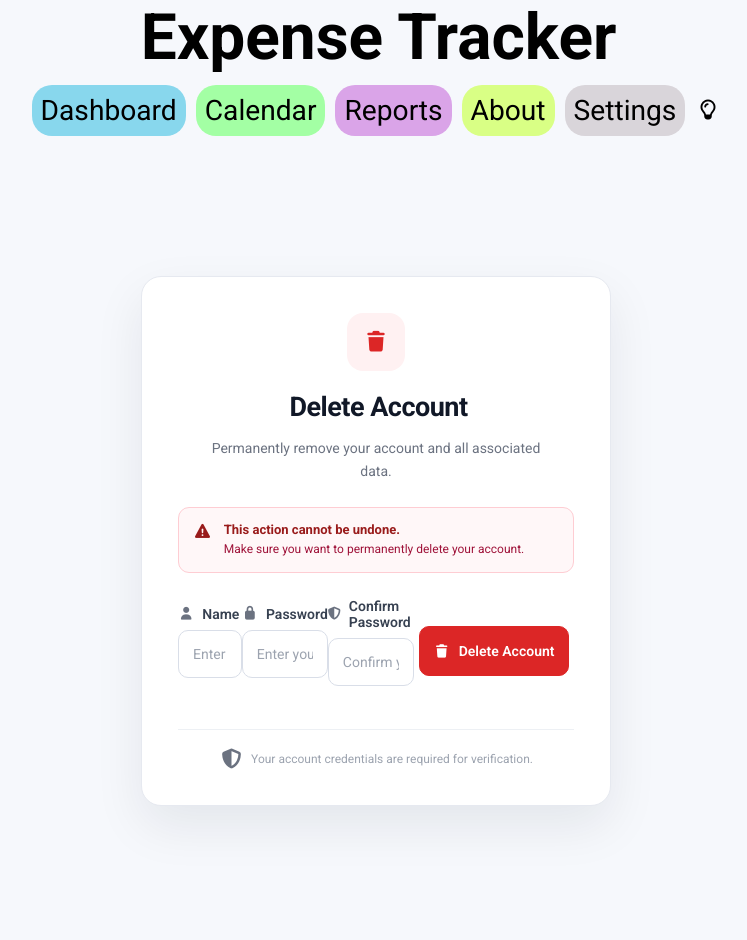
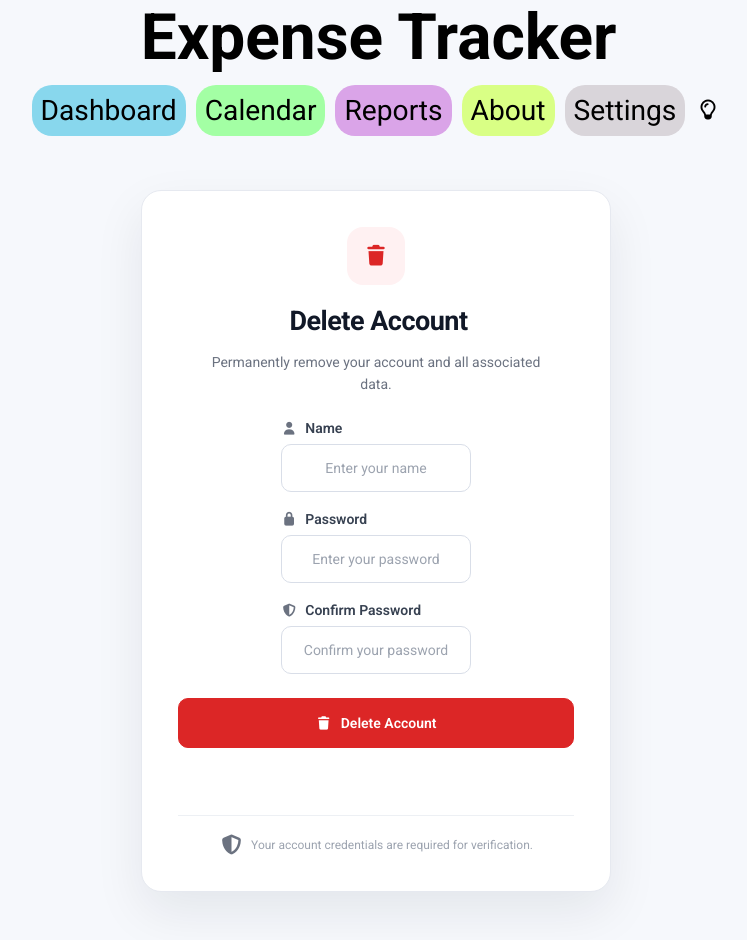
Before and after one commit to shivenhanda/ExpenseTracker, a React (Create React App) app in the folder frontend/: page /DeleteAccount in a window 1280 px wide. Shown: the whole page, without its empty margins (264-1011 px from the left). Built offline with nearby package versions, Linux system fonts and the light colour scheme; no server answers.

Commit message:
style Delete Password

```diff
--- a/frontend/src/DeleteAccount.js
+++ b/frontend/src/DeleteAccount.js
@@ -56,17 +56,7 @@ export default function DeleteAccount({ mode,handleLogout }) {
                                 </p>
                             </div>
 
-                            <div className={style.warning}>
-                                <i className="fa-solid fa-triangle-exclamation"></i>
-                                <div>
-                                    <strong>This action cannot be undone.</strong>
-                                    <span>
-                                        Make sure you want to permanently delete your account.
-                                    </span>
-                                </div>
-                            </div>
-
-                            <form onSubmit={handleSubmit}>
+                            <form onSubmit={handleSubmit} style={{display:"flex",flexDirection:"column"}}>
 
                                 <div className={style.deleteField}>
                                     <label htmlFor="name">
```
